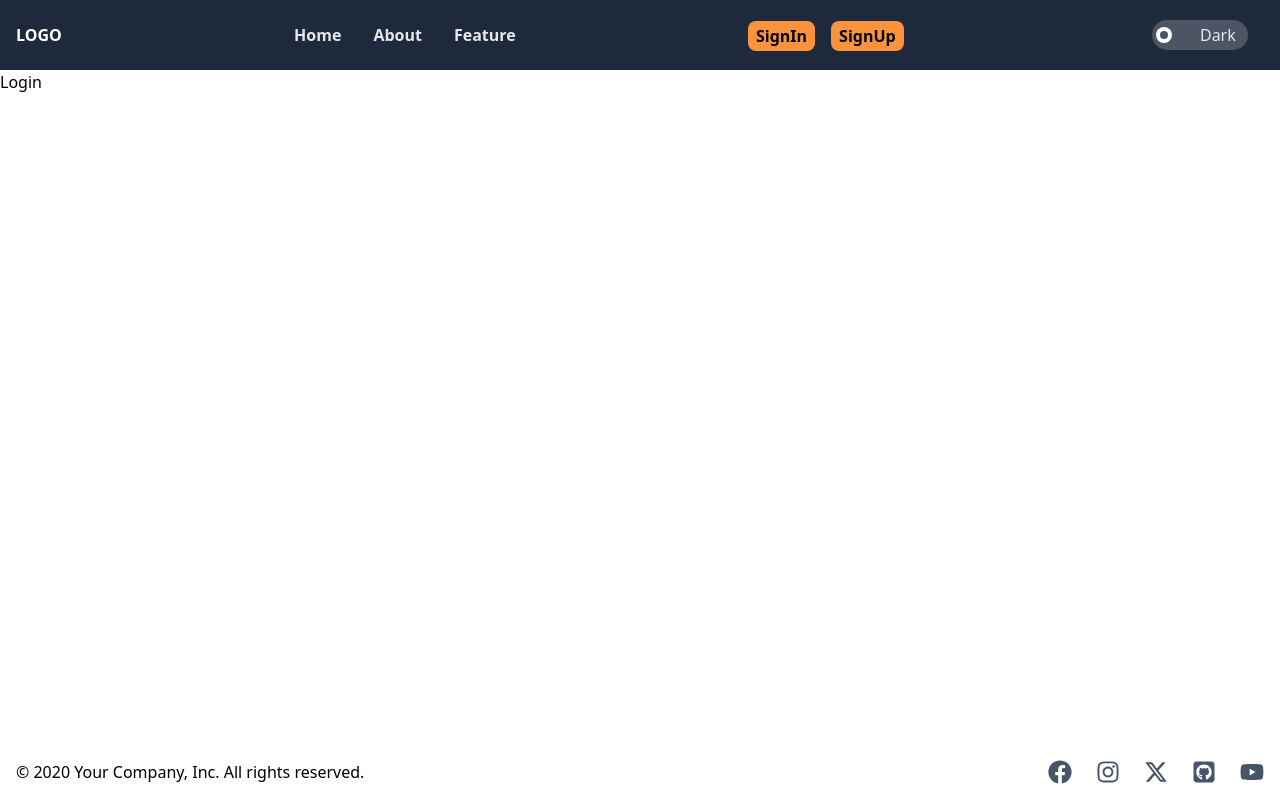
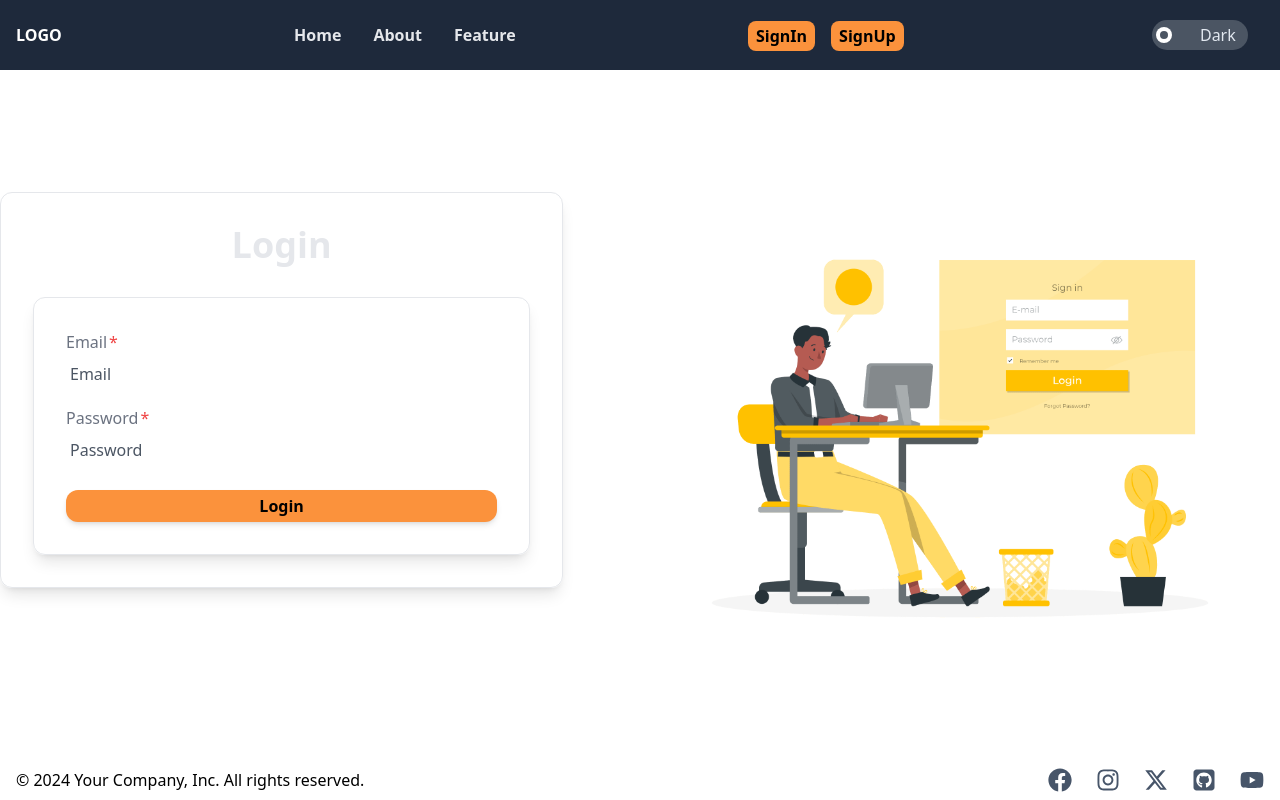
Before and after one commit to devHksingh/simple_todo_frontend, a React app: page /signIn in a window 1280 px wide. Built offline with nearby package versions, Linux system fonts and the light colour scheme; the HTML template or start-up script is replaced by a standard one.

Commit message:
add api call

```diff
--- a/src/components/Footer.jsx
+++ b/src/components/Footer.jsx
@@ -6,8 +6,8 @@ import { FaSquareGithub } from "react-icons/fa6";
 
 function Footer() {
   return (
-    <footer className="flex justify-between bottom-0 absolute w-full p-4 pl-4 pr-4">
-        <div className=""><span>© 2020 Your Company, Inc. All rights reserved.</span></div>
+    <footer className="flex justify-between absolute bottom-0 p-2 w-full pl-4 pr-4">
+        <div className=""><span>© 2024 Your Company, Inc. All rights reserved.</span></div>
         <div className="flex gap-6 justify-start">
             <a href="" className="cursor-pointer text-2xl text-slate-600 hover:text-slate-400"><FaFacebook /></a>
             <a href="" className="cursor-pointer text-2xl text-slate-600 hover:text-slate-400 "><FaInstagram /></a>
--- a/src/index.css
+++ b/src/index.css
@@ -14,8 +14,14 @@
   --cta: 139, 92, 246;
   --cta-active: 124, 58, 237;
   --cta-text: 255, 255, 255;
+  --text-black: 0,0,0;
 
   background: rgba(var(--background));
+  /* color: rgba(var(--border)); */
+}
+.light h2{
+    --black: 0, 0, 0;
+    color: rgba(var(--black));
 }
 
 .dark {
@@ -27,8 +33,8 @@
   --copy-primary: 250, 250, 250;
   --copy-secondary: 115, 115, 115;
 
-  /* --cta: 99, 102, 241; */
-  --cta: 255, 183, 1;
+  --cta: 99, 102, 241;
+  /* --cta: 255, 183, 1; */
   --cta-active: 79, 70, 229;
   --cta-text: 255, 255, 255;
 
--- a/src/pages/Login.jsx
+++ b/src/pages/Login.jsx
@@ -1,8 +1,112 @@
+import LoginImg from "../assets/Computer login-rafiki.webp"
+import axios from "axios"
+
+
+// async function  apiCall(){
+//   try {
+//     const {data} = await axios.get('/api/todo/allTodos')
+
+//     if(data){
+//       console.log('data axios',data);
+
+//     }
+//   } catch (error) {
+//     console.log(error);
+//   }
+// }
+
 
 
 function Login() {
+
+  // apiCall()
+  // formdata
+  function submitHandeler(event){
+    event.preventDefault()
+    console.log(event);
+    const emailEl = document.querySelector('#email')
+    const emailElValue = emailEl.value
+    const passwordEl = document.querySelector('#password')
+    const passwordElValue = passwordEl.value
+    const emailErrorEl = document.querySelector("#emailError")
+    const passwordErrorEl = document.querySelector("#passwordError")
+
+    console.log(emailEl);
+    console.log(emailElValue);
+    // console.log(formSchema.parse({email:emailElValue,password:passwordElValue}));
+    console.log(emailElValue);
+
+    if(emailElValue === "" || !emailElValue.includes('@') || !emailElValue.includes('.com')){
+      console.log("Enter Valid email id",emailElValue);
+      emailErrorEl.style.display="block"
+
+      emailErrorEl.textContent ="Enter Valid email id include @ and .com"
+    }
+
+    if(passwordElValue.length <=3){
+      passwordErrorEl.textContent ="Password length at least 4 charcter long"
+    }
+
+    async function postReq() {
+      try {
+        const res = await axios.post('/api/users/login',{
+          email:emailElValue,
+          password:passwordElValue
+        })
+        if(res){
+          console.log(res);
+          console.log(res.data);
+
+        }
+      } catch (error) {
+        console.log(error);
+
+      }
+    }
+    postReq()
+
+    document.querySelector('#loginForm').reset()
+    // passwordEl.reset()
+    console.log("emailEl",emailEl.textContent);
+    console.log("passwordEl",passwordEl.textContent);
+
+
+  }
   return (
-    <div>Login</div>
+    <div className="">
+      <div className="container mx-auto ">
+        <div className="grid grid-cols-2 justify-center place-content-center items-center min-h-full">
+          <div className="flex flex-col gap-4 border p-8 rounded-xl shadow-lg max-w-[88%]  self-center w-full ">
+            <h2 className="text-4xl text-center mb-4 font-bold text-gray-200">Login</h2>
+            <form name="LoginForm" onSubmit={submitHandeler} id="loginForm"
+            className="flex flex-col gap-4 max-w- border p-8 rounded-xl shadow-lg">
+              <label className="block" htmlFor="Email">
+                <span className="block mb-1 text-gray-500 text:md after:content-['*'] after:ml-0.5 after:text-red-500">Email</span>
+                <input
+                className="peer w-full rounded-lg p-1 focus:outline-none focus:border-sky-500 focus:ring-2 focus:ring-sky-500 invalid:border-pink-500 invalid:text-pink-600 focus:invalid:border-pink-500 focus:invalid:ring-pink-500 placeholder:text-gray-600 text-black font-medium" type="email" name="Email" id="email" placeholder="Email" />
+                <span className="hidden mt-2 peer-invalid:block text-red-500 text-sm" id="emailError">Enter Valid email id</span>
+              </label>
+              <label htmlFor="password">
+                <span className="block mb-1 text-gray-500 text:md after:content-['*'] after:ml-0.5 after:text-red-500">Password</span>
+                <input
+                className="w-full rounded-lg p-1 focus:outline-none focus:border-sky-500 focus:ring-2 focus:ring-sky-500 invalid:border-pink-500 invalid:text-pink-600 focus:invalid:border-pink-500 focus:invalid:ring-pink-500 placeholder:text-gray-600 text-black font-medium"
+                type="password" name="password" id="password" placeholder="Password" />
+                <span className="text-red-500 text-sm mt-2" id="passwordError"></span>
+              </label>
+              <button
+              className="border mt-2 py-1 rounded-xl font-semibold text-md bg-orange-400 hover:bg-orange-600 border-none shadow-md"
+              type="submit"
+
+              >Login</button>
+            </form>
+          </div>
+          <div className="invisible md:visible max-w-screen-lg">
+            <img src={LoginImg} alt="login image"  />
+          </div>
+        </div>
+      </div>
+
+    </div>
   )
 }
 
```
